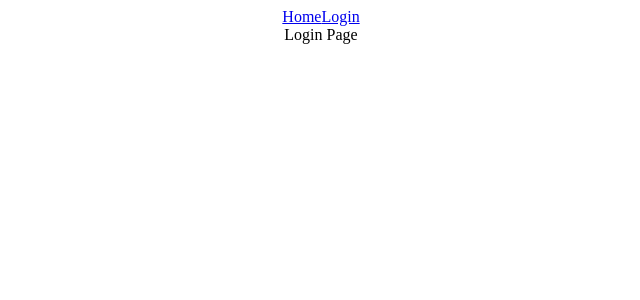
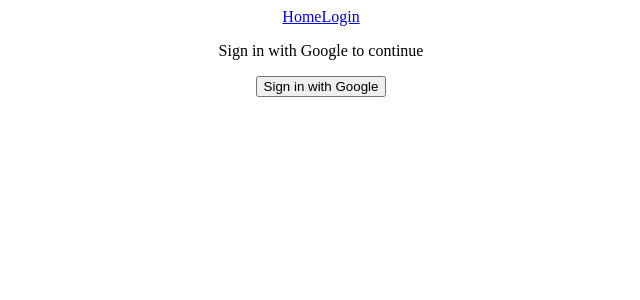
Before and after one commit to DBurgess93/social-media-app, a React (Create React App) app: page /login in a window 1280 px wide. Shown: the top 300 px of the page, without its empty margins (319-959 px from the left). Built offline with nearby package versions, Linux system fonts and the light colour scheme.

Commit message:
Setup Firebase and Authenticate with Google

```diff
--- a/package.json
+++ b/package.json
@@ -10,6 +10,7 @@
     "@types/node": "^16.18.23",
     "@types/react": "^18.0.33",
     "@types/react-dom": "^18.0.11",
+    "firebase": "^9.19.1",
     "react": "^18.2.0",
     "react-dom": "^18.2.0",
     "react-router-dom": "^6.10.0",
--- /dev/null
+++ b/src/config/firebase.ts
@@ -0,0 +1,21 @@
+// Import the functions you need from the SDKs you need
+import { initializeApp } from "firebase/app";
+import { getAuth, GoogleAuthProvider } from "firebase/auth";
+// TODO: Add SDKs for Firebase products that you want to use
+// https://firebase.google.com/docs/web/setup#available-libraries
+
+// Your web app's Firebase configuration
+const firebaseConfig = {
+  apiKey: "AIzaSyDiCj45n7GMjXUtRlvUbVoNBKlNhxzjooA",
+  authDomain: "social-media-app-bf56f.firebaseapp.com",
+  projectId: "social-media-app-bf56f",
+  storageBucket: "social-media-app-bf56f.appspot.com",
+  messagingSenderId: "974131852495",
+  appId: "1:974131852495:web:702bf1a18f013c1bdeb3ba",
+};
+
+// Initialize Firebase
+const app = initializeApp(firebaseConfig);
+
+export const auth = getAuth(app);
+export const provider = new GoogleAuthProvider();
--- a/src/pages/login.tsx
+++ b/src/pages/login.tsx
@@ -1,3 +1,15 @@
+import { auth, provider } from "../config/firebase";
+import { signInWithPopup } from "firebase/auth";
+
 export const Login = () => {
-  return <div>Login Page</div>;
+  const signInWithGoogle = async () => {
+    const result = await signInWithPopup(auth, provider);
+    console.log(result);
+  };
+  return (
+    <div>
+      <p>Sign in with Google to continue</p>
+      <button onClick={signInWithGoogle}>Sign in with Google</button>
+    </div>
+  );
 };
```
Also changed, not shown: 1 other file (tests, documents, lock files or other folders).
